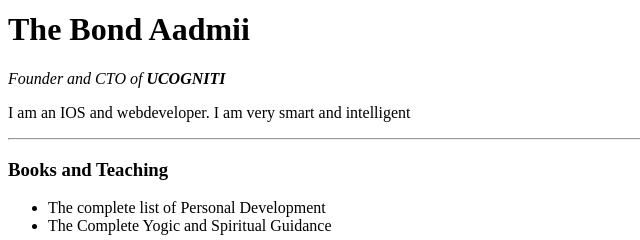
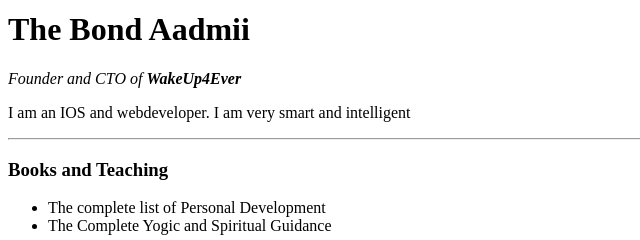
Before and after one commit to wakeup4ever/wd4ecapstone, a plain HTML site: page index.html in a window 1280 px wide. Shown: the part 553-793 px from the top of the page, 0-640 px from the left. Drawn offline with Linux system fonts and the light colour scheme.

Commit message:
Update index.html

```diff
--- a/index.html
+++ b/index.html
@@ -9,7 +9,7 @@
 <body>
   <img src="Images/AamAadmi.jpg" alt="Aadmii Photo">
   <h1>The Bond Aadmii</h1>
-  <p><em>Founder and CTO of <strong>UCOGNITI</strong></em></p>
+  <p><em>Founder and CTO of <strong>WakeUp4Ever</strong></em></p>
   <p>I am an IOS and webdeveloper. I am very smart and intelligent</p>
   <hr />
   <h3>Books and Teaching</h3>
```
